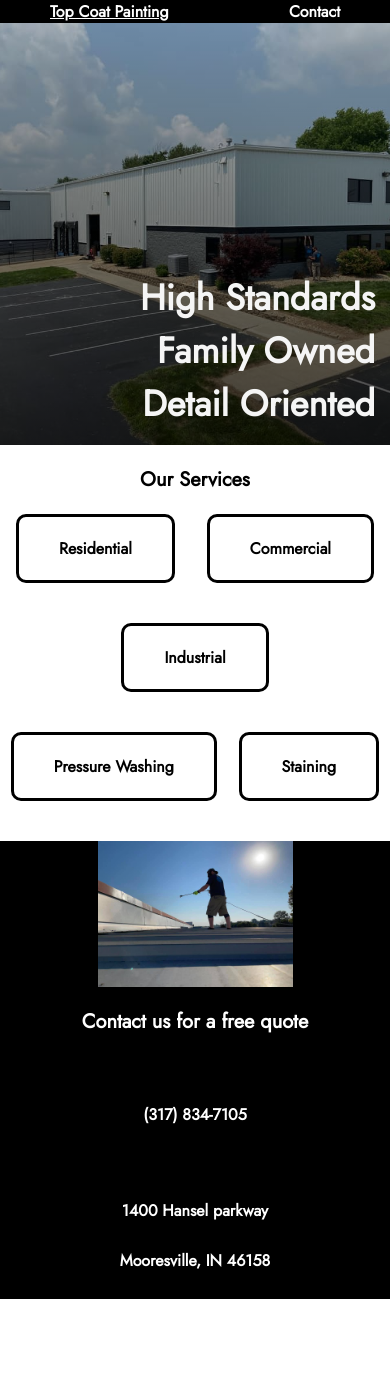
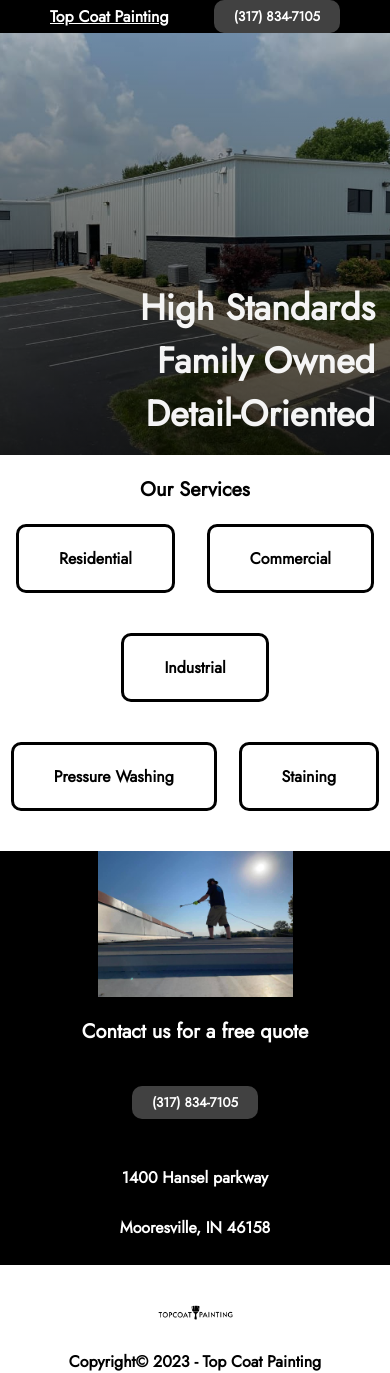
Before and after one commit to dfabert/topcoatindy, a React (Create React App) app: page / in a window 390 px wide. Before the commit the page ends 1299 px from the top, so only its background shows below. Built offline with nearby package versions, Linux system fonts and the light colour scheme.

Commit message:
Refs # 21 ... created footer and also a button for the phone number.

```diff
--- a/src/App.css
+++ b/src/App.css
@@ -7,6 +7,17 @@
 
 a {
   text-decoration: none;
+}
+
+button {
+  background-color: rgb(65, 65, 65);
+  border: none;
+  border-radius: 10px;
+  padding: 7px 20px;
+}
+
+button > a {
+  color: white
 }
 
 h2 {
--- a/src/App.js
+++ b/src/App.js
@@ -4,6 +4,7 @@
 import { Painting } from './pages/Painting'
 import { Solutions } from './pages/Solutions'
 import { NavBar } from './components/NavBar';
+import { Footer } from './components/Footer';
 
 function App() {
   return (
@@ -15,6 +16,7 @@
         <Route exact path='/Solutions' element={<Solutions />} />
         <Route path='*' element={<Home />} />
       </Routes>
+      <Footer />
     </BrowserRouter>
   );
 }
--- /dev/null
+++ b/src/components/Footer.js
@@ -0,0 +1,11 @@
+import TCWordsLogo from '../assets/TC-Words-with-Brush-1_transparent.png'
+
+import '../styles/footer.css';
+
+export const Footer = () => {
+
+    return <div className="footer content">
+        <img src={TCWordsLogo} alt='Top Coat Words Logo' />
+        <div>Copyright© 2023 - Top Coat Painting</div>
+    </div>
+}
--- a/src/components/Hero.js
+++ b/src/components/Hero.js
@@ -6,7 +6,7 @@
         <div className='hero-text-wrapper'>
             <div>High Standards</div>
             <div>Family Owned</div>
-            <div>Detail Oriented</div>
+            <div>Detail-Oriented</div>
         </div>
     </div>
 }
--- a/src/components/NavBar.js
+++ b/src/components/NavBar.js
@@ -54,7 +54,10 @@
                     </div>
                 )}
             </div>
-            <CreateTextLink text="Contact" path='/contact' />
+            {/* <CreateTextLink text="Contact" path='/contact' /> */}
+            <button>
+                <a href="tel:317-834-7105">(317) 834-7105</a>
+            </button>
         </div>
     </nav>
 
--- a/src/pages/Home.js
+++ b/src/pages/Home.js
@@ -23,7 +23,11 @@
             <div>
                 <h2>Contact us for a free quote</h2>
                 <div className='contact-columns'>
-                    <h5>(317) 834-7105</h5>
+                    <div>
+                        <button>
+                            <a href="tel:317-834-7105">(317) 834-7105</a>
+                        </button>
+                    </div>
                     <div>
                         <h5>1400 Hansel parkway</h5>
                         <h5>Mooresville, IN 46158</h5>
--- /dev/null
+++ b/src/styles/footer.css
@@ -0,0 +1,17 @@
+.footer {
+    height: 50px;
+    display: flex;
+    justify-content: space-around;
+    align-items: center;
+}
+
+.footer > img {
+    height: 75px;
+}
+
+@media (max-width: 768px) {
+    .footer {
+        flex-direction: column;
+        padding: 10px 0;
+    }
+  }
--- a/src/styles/home.css
+++ b/src/styles/home.css
@@ -39,6 +39,7 @@
     display: flex;
     gap: 20px;
     justify-content: space-between;
+    align-items: center;
 }
 
 @media (max-width: 1300px) {
```
